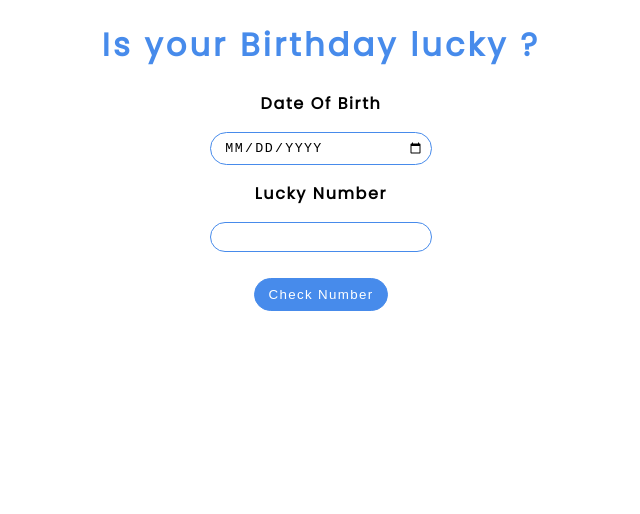
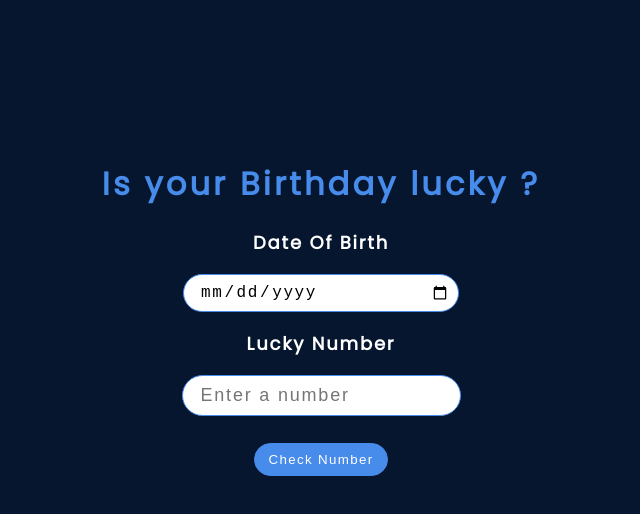
Before and after one commit to kashifhussainpathan/Is-your-birthday-lucky, a plain HTML site: page index.html in a window 1280 px wide. Shown: the whole page, without its empty margins (319-959 px from the left). Drawn offline with Linux system fonts and the light colour scheme.

Commit message:
feat and fix

```diff
--- a/app.js
+++ b/app.js
@@ -7,10 +7,10 @@ btn.addEventListener("click", checkIsBirthdayLucky);
 
 function compareValues(sum,luckyNumber){
   if (sum % luckyNumber === 0) {
-    output.innerText = "Yay, Your birthday is lucky 🎉"
+    output.innerText = `Yay, ${luckyNumber} is Lucky Number 🎉`
     output.style.backgroundColor="green";
   } else{
-    output.innerText = "Your birthday is not lucky 😢"
+    output.innerText = `${luckyNumber} is not lucky Number 😕`
     output.style.backgroundColor="grey";
   }
 };
--- a/index.html
+++ b/index.html
@@ -16,7 +16,7 @@
         <input type="date" id="dob">
 
         <label for="lucky-number">Lucky Number</label>
-        <input type="number" id="lucky-number">
+        <input type="number" id="lucky-number" placeholder="Enter a number">
 
         <button class="btn">Check Number</button>
 
--- a/style.css
+++ b/style.css
@@ -3,16 +3,18 @@
 :root {
     --color-primary: hsl(215, 80%, 60%);
     --color-secondary: hsl(215, 80%, 65%);
+    --color-bg: hsl(215, 80%, 10%);
 }
 
 body {
     font-family: 'Poppins', sans-serif;
+    background-color: var(--color-bg);
 }
 
 main {
     max-width: 500px;
     width: 80%;
-    margin: 0 auto;
+    margin: auto auto;
 }
 
 label {
@@ -21,12 +23,15 @@ label {
     margin: 1em 0em;
     font-weight: bold;
     letter-spacing: 0.10em;
+    color: white;
+    font-size: large;
 }
 
 h1 {
     text-align: center;
     color: var(--color-primary);
     letter-spacing: 0.10em;
+    margin-top: 10rem;
 }
 
 #dob {
@@ -58,15 +63,16 @@ h1 {
 }
 
 input {
-    max-width: 200px;
-    width: 200px;
+    max-width: 250px;
+    width: 250px;
     padding: 0.5em;
     padding-left: 1em;
     border-radius: 10em;
-    text-transform: uppercase;
     border: 1px solid var(--color-primary);
     margin: 0em auto;
     letter-spacing: 0.10em;
+    font-size: large;
+
 }
 .output {
     text-align: center;
```
